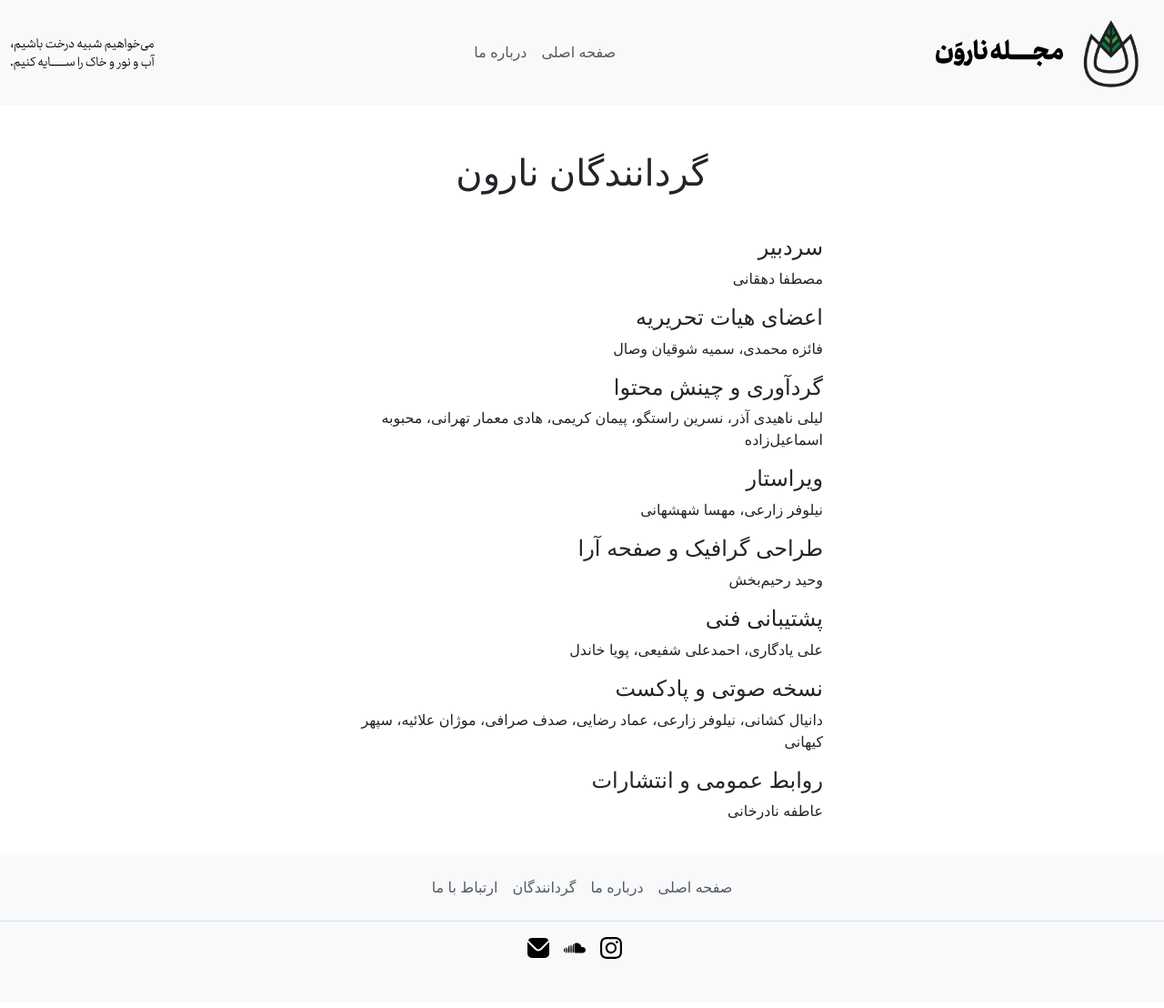
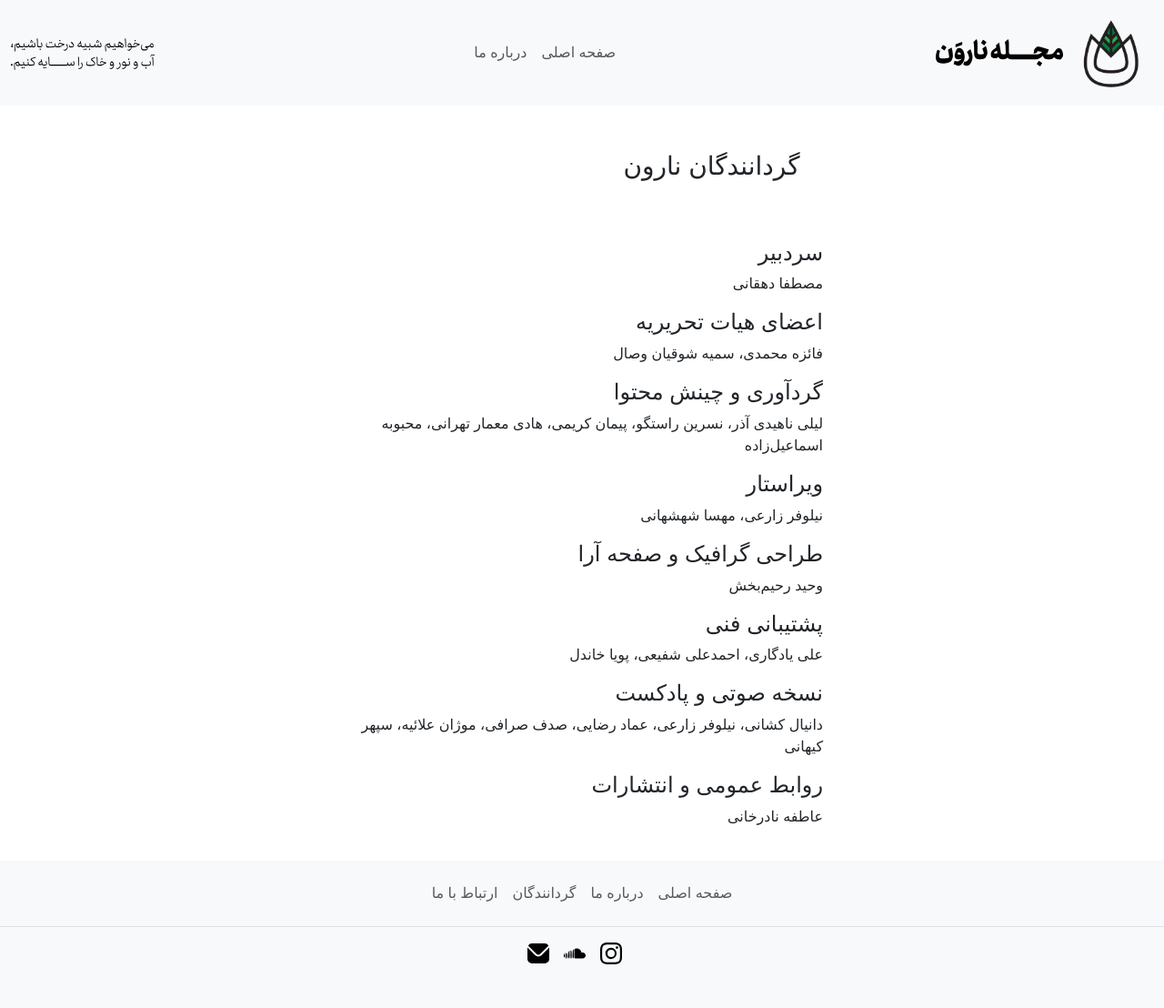
Before and after one commit to NaarvanMag/naarvanmag.github.io, a Jekyll site: the page built from pages/staff.markdown, in a window 1280 px wide. Shown: the whole page at 91% size. Built offline with Jekyll 4.4.1, drawn with Linux system fonts in a browser that asks for light colours; nearby versions of some CDN libraries; a style sheet for code colours, icons or effects is not loaded.

Commit message:
Add post image in its page

```diff
--- a/_layouts/post.html
+++ b/_layouts/post.html
@@ -1,8 +1,13 @@
 ---
 layout: default
 ---
-<div class="row text-center" style="margin-top: 50px;">
-    <h1>{{ page.title }}</h1>
+<div class="row">
+    <div class="col-lg-3 offset-lg-3 col-sm-12 text-center" style="margin-top: 50px; margin-bottom: 20px;">
+        <h3>{{ page.title }}</h3>
+    </div>
+    <div class="col-lg-3 col-sm-12">
+        <img src="{{ page.img }}" style="max-width:100%;" />
+    </div>
 </div>
 <div class="row">
     <div class="col-lg-6 offset-lg-3 col-sm-12" style="padding: 20px;">
```
